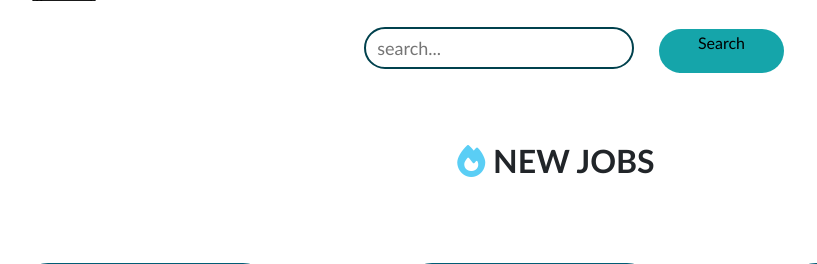
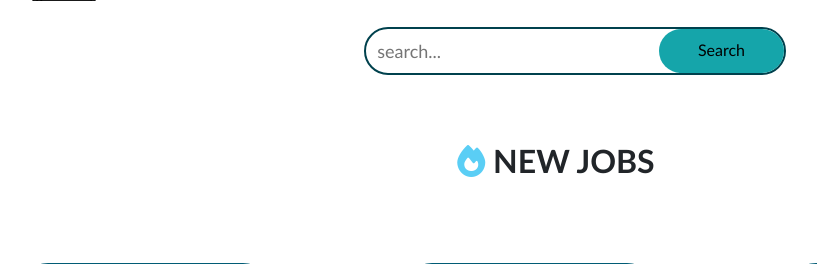
Before and after one commit to Atef-Abrar-Bhuyian/Job-Quest, a PHP site: page /search_jobs.html in a window 1280 px wide. Shown: the part 68-332 px from the top of the page, without its empty margins (84-901 px from the left). Run offline with PHP 8.4, Linux system fonts and the light colour scheme; some libraries are stand-ins or nearby versions; some web fonts are replaced.

Commit message:
search fix

```diff
--- a/style.css
+++ b/style.css
@@ -269,8 +269,8 @@ border-radius: 30px;
     border: 2.5px solid rgb(0, 65, 77);
 	position: absolute;
 	top: 15px;
-	width: 90%;
-	height: 70%;
+	width: 140.5%;
+	height: 80%;
 	border-radius: 3px;
 	font-size: 18px;
 }
@@ -298,10 +298,11 @@ border-radius: 30px;
 	align-items: center;
 	justify-content: center;
     border-radius: 25px;
+    padding-top: 20px;
 }
 
 .search.searchbar .search_box .input{
-	padding-right: 145px;
+	padding-right: 160px;
 }
 .search-section{
     height: 80px;
```
